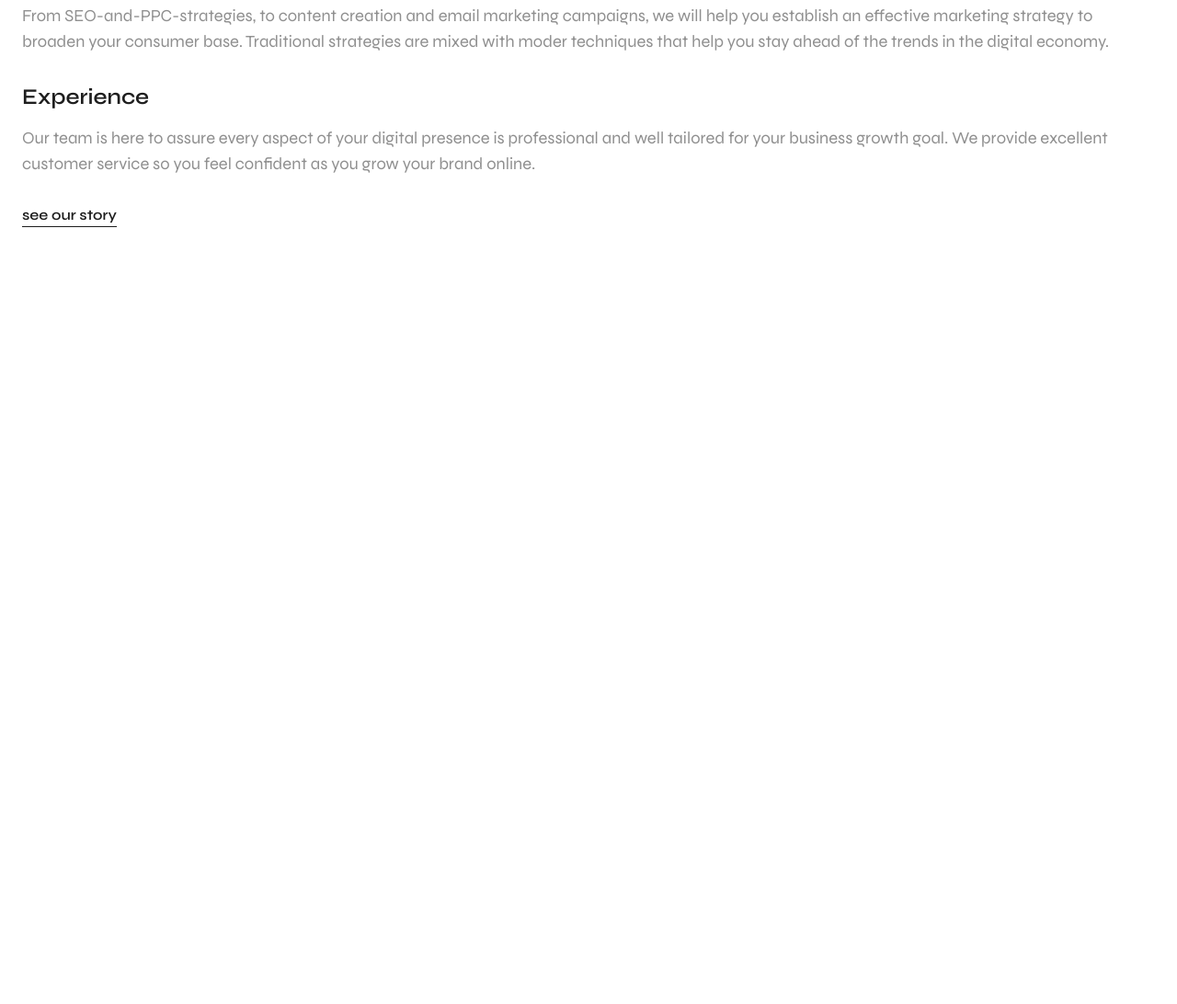
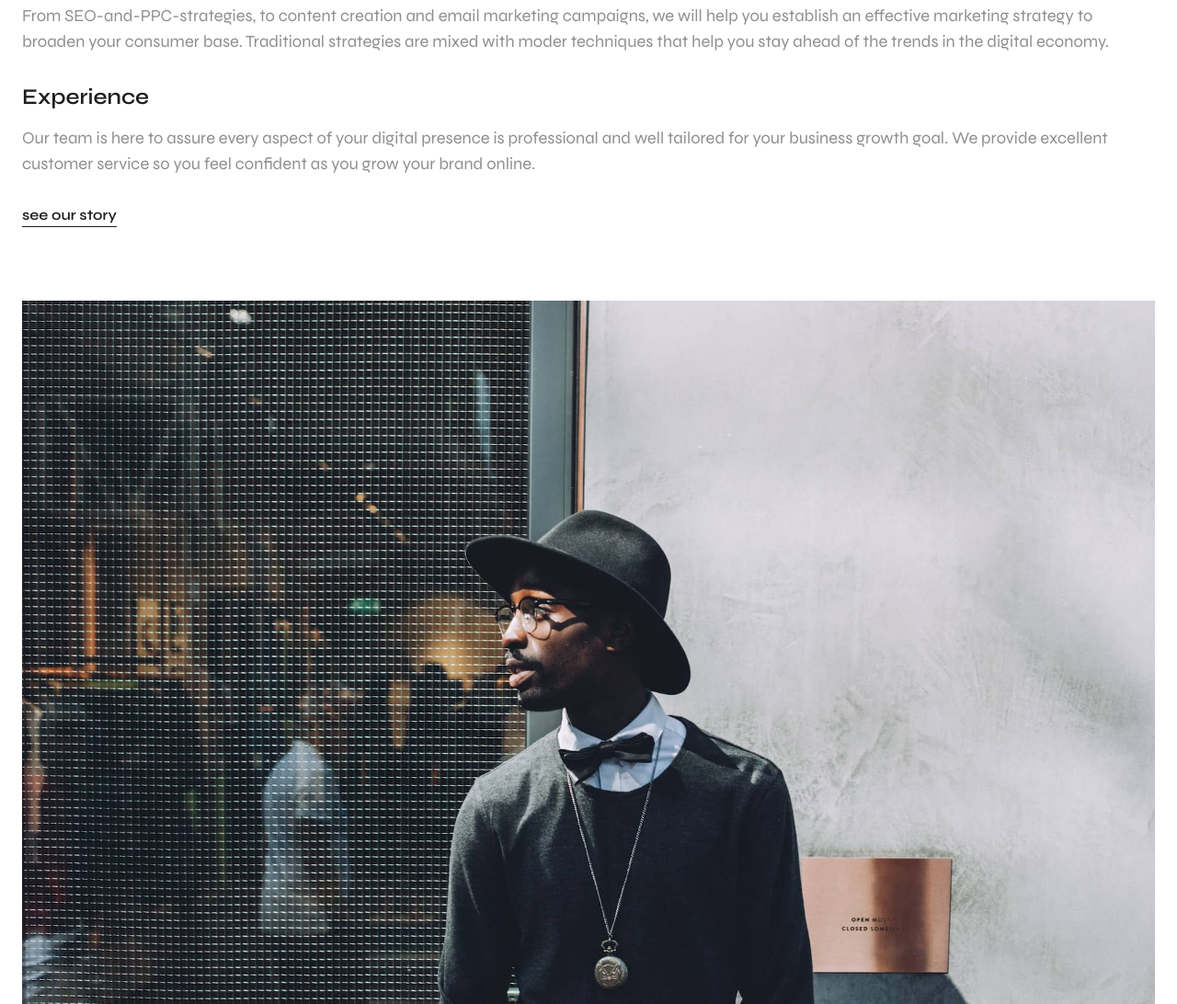
Before and after one commit to kevnhortn/questwind, a plain HTML site: page project.html in a window 1280 px wide. Shown: the part 1708-2800 px from the top of the page at 92% size. Before the commit the page ends 2035 px from the top, so only its background shows below. Drawn offline with nearby package versions, Linux system fonts and the light colour scheme.

Commit message:
Make image div display flex and give it proper margin for top and bottom

```diff
--- a/project.html
+++ b/project.html
@@ -101,6 +101,16 @@
 					<div class="btn-wrapper">
 						<a href="#" class="underline">see our story</a>
 					</div>
+					<div class="two-col-img-wrapper">
+						<img
+							src="/images/assets/img-2.jpg"
+							alt="Man standing outside wearing a fedora hat during a sunny day"
+						/>
+						<img
+							src="/images/assets/img-3.jpg"
+							alt="Woman in white and blue floral shirt and white shorts sitting in empty bath tub with feet propped up on edge of tub"
+						/>
+					</div>
 				</div>
 			</section>
 		</div>
--- a/scss/layout/_grid.scss
+++ b/scss/layout/_grid.scss
@@ -122,6 +122,17 @@
 					// width: 35%;
 					display: grid;
 					justify-content: start;
+				}
+
+				.two-col-img-wrapper {
+					display: flex;
+					flex-direction: column;
+					gap: 1rem;
+					margin: 5rem 0;
+
+					img {
+						width: 100%;
+					}
 				}
 			}
 		}
```
Also changed, not shown: styles/style.css, 1 other file.
